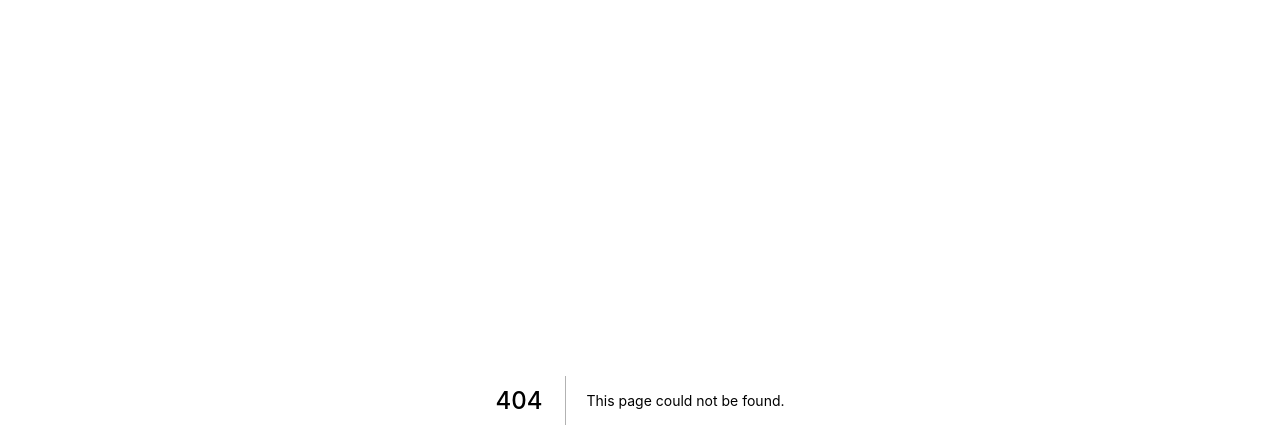
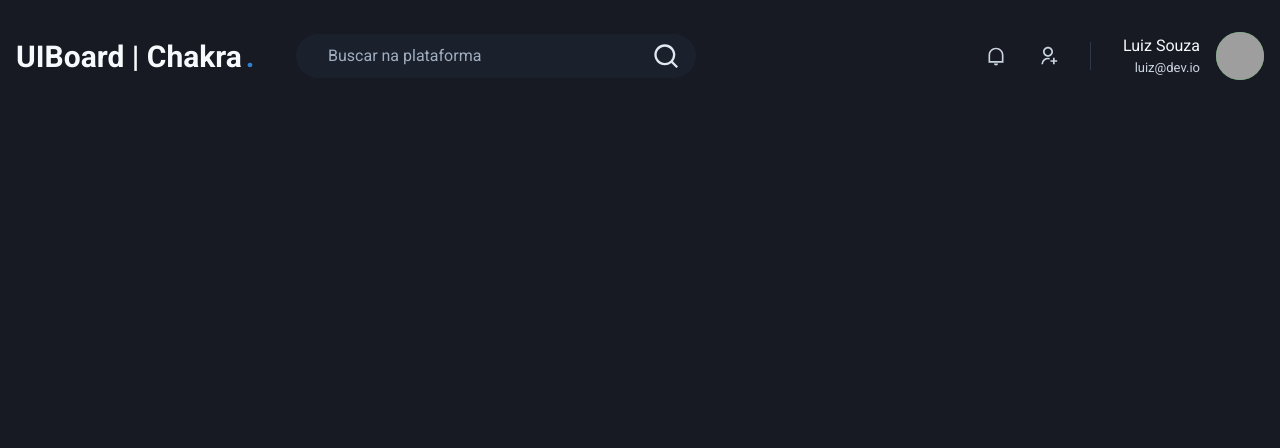
Before and after one commit to LuizSouz404/ChakraDashboard, a Next.js app: page /dashboard in a window 1280 px wide. Before the commit this address had no page. Shown: the top 448 px of the page. Built offline with nearby package versions, Linux system fonts and the light colour scheme; grey boxes are pictures that could not be loaded.

Commit message:
:lipstick: Create Dashboard
Create Header component

```diff
--- /dev/null
+++ b/src/components/Header.tsx
@@ -0,0 +1,51 @@
+import { Avatar, Box, Flex, HStack, Icon, Input, Text } from "@chakra-ui/react";
+
+import { RiNotificationLine, RiSearchLine, RiUserAddLine } from 'react-icons/ri'
+
+export function Header() {
+  return (
+    <Flex as="header" w="100%" maxWidth={1480} h="20" mx="auto" mt="4" px="4" align="center">
+      <Text fontSize="3xl" fontWeight="bold" letterSpace="tight" w="64">
+        UIBoard | Chakra
+        <Text as="span" ml="1" color="blue.500">.</Text>
+      </Text>
+
+      <Flex
+        as="label"
+        flex="1"
+        py="2"
+        px="4"
+        ml="6"
+        maxWidth={400}
+        alignSelf="center"
+        color="gray.200"
+        position="relative"
+        bg="gray.800"
+        borderRadius="full"
+      >
+        <Input color="gray.50" variant="unstyled" px="4" mr="4" placeholder="Buscar na plataforma" _placeholder={{ color: "gray.400"}}/>
+
+        <Icon as={RiSearchLine} fontSize="28"/>
+      </Flex>
+
+      <Flex
+        align="center"
+        ml="auto"
+      >
+        <HStack spacing="8" mx="8" pr="8" py="1" color="gray.300" borderRightWidth={1} borderColor="gray.700">
+          <Icon as={RiNotificationLine} fontSize="20" />
+          <Icon as={RiUserAddLine} fontSize="20" />
+        </HStack>
+
+        <Flex align="center">
+          <Box mr="4" textAlign="right">
+            <Text>Luiz Souza</Text>
+            <Text color="gray.300" fontSize="small">luiz@dev.io</Text>
+          </Box>
+
+          <Avatar size="md" name="Louis Souza" src="http://github.com/LuizSouz404.png" />
+        </Flex>
+      </Flex>
+    </Flex>
+  )
+}
--- /dev/null
+++ b/src/pages/dashboard.tsx
@@ -0,0 +1,7 @@
+import { Header } from "../components/Header";
+
+export default function Dashboard() {
+  return (
+    <Header />
+  )
+}
```
